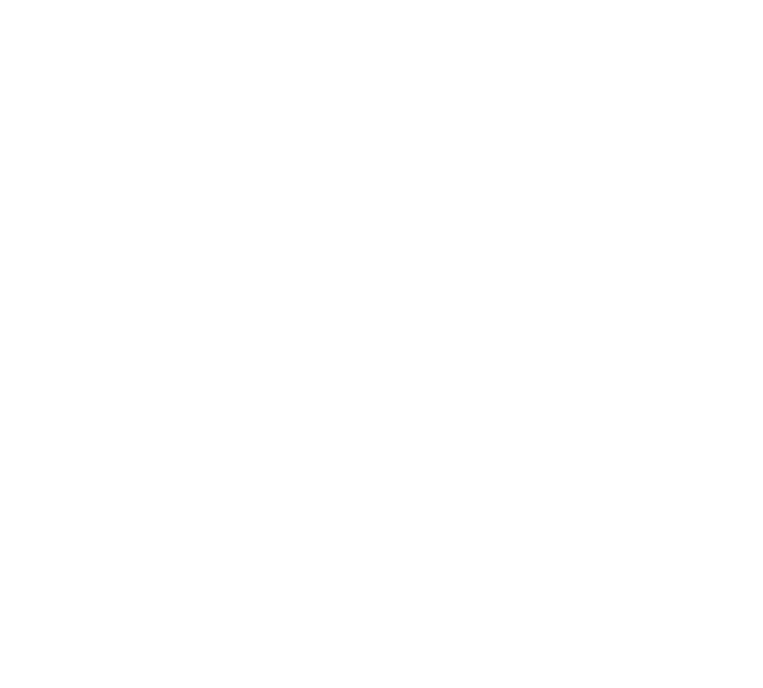
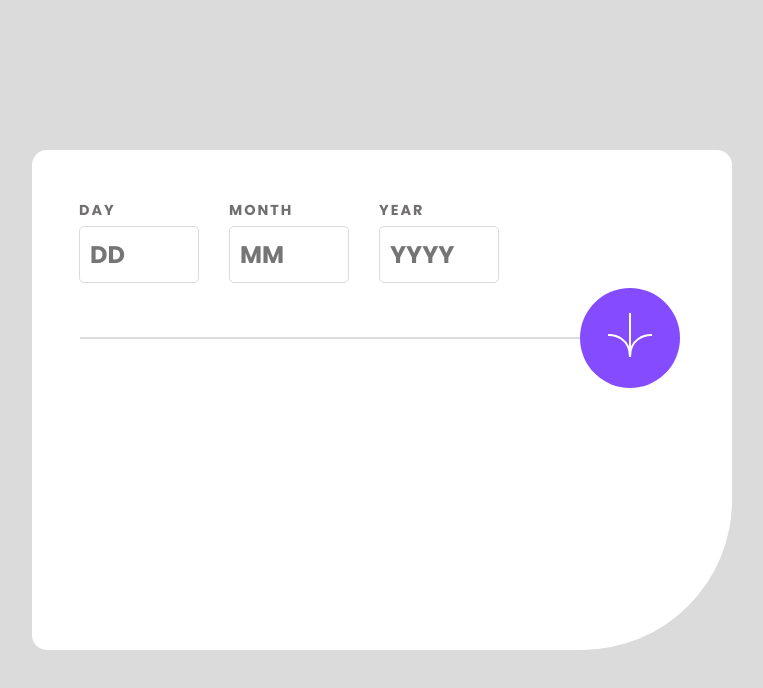
Before and after one commit to delfigica/age-calculator-react-app, a Next.js app: page / in a window 1280 px wide. Shown: the top 688 px of the page, without its empty margins (258-1021 px from the left). Built offline with nearby package versions, Linux system fonts and the light colour scheme.

Commit message:
form logic and desing

```diff
--- /dev/null
+++ b/src/components/Form.js
@@ -0,0 +1,205 @@
+import Image from "next/image";
+import React, { useState } from "react";
+
+import arrow from "../../public/images/icon-arrow.svg";
+export const Form = () => {
+  const [dataForm, setDataForm] = useState({
+    day: "",
+    month: "",
+    year: "",
+  });
+
+  const [errors, setErrors] = useState({
+    day: "",
+    month: "",
+    year: "",
+  });
+
+  const handleChange = (e) => {
+    const value = e.target.value;
+    const isValid = /^[0-9]*$/.test(value);
+    if (isValid) {
+      setDataForm((prev) => {
+        return {
+          ...prev,
+          [e.target.name]: value,
+        };
+      });
+      setErrors({
+        day: "",
+        month: "",
+        year: "",
+      });
+    }
+  };
+
+  const handleSubmit = (e) => {
+    e.preventDefault();
+    const thirtyDaysMonths = ["04", "06", "09", "11", "4", "6", "9"];
+    const thirtyOneDaysMonths = [
+      "01",
+      "03",
+      "05",
+      "07",
+      "08",
+      "10",
+      "12",
+      "1",
+      "3",
+      "5",
+      "7",
+      "8",
+    ];
+    const february = ["02", "2"];
+
+    const isValid = /^(0[1-9]|1[0-2])\/(0[1-9]|1\d|2\d|3[01])\/\d{4}$/;
+
+    const today = new Date();
+    const date = new Date(dataForm.year, dataForm.month - 1, dataForm.day);
+
+    if (
+      isValid.test(`${dataForm.month}/${dataForm.day}/${dataForm.year}`) &&
+      today > date
+    ) {
+      console.log("is correct");
+    } else {
+      if (
+        dataForm.day === "" ||
+        dataForm.month === "" ||
+        dataForm.year === ""
+      ) {
+        if (dataForm.day === "") {
+          setErrors((prev) => {
+            return {
+              ...prev,
+              day: "This field is required",
+            };
+          });
+        }
+        if (dataForm.month === "") {
+          setErrors((prev) => {
+            return {
+              ...prev,
+              month: "This field is required",
+            };
+          });
+        }
+        if (dataForm.day === "") {
+          setErrors((prev) => {
+            return {
+              ...prev,
+              year: "This field is required",
+            };
+          });
+        }
+      } else if (
+        !isValid.test(`${dataForm.month}/${dataForm.day}/${dataForm.year}`)
+      ) {
+        console.log("it is a invalid day")
+        if (dataForm.month > 12) {
+          setErrors((prev) => {
+            return {
+              ...prev,
+              month: "Must be a valid month",
+            };
+          });
+        }
+        if (
+          (thirtyDaysMonths.includes(dataForm.month) &&
+            !/^(0?[1-9]|1\d|2\d|30)$/.test(dataForm.day)) ||
+          (thirtyOneDaysMonths.includes(dataForm.month) &&
+            !/^(0?[1-9]|1\d|2\d|3[01])$/.test(dataForm.day)) ||
+          (february.includes(dataForm.month) &&
+            !/^(0?[1-9]|1\d|2[0-8])$/.test(day)) ||
+          dataForm.day > '31'
+        ) {
+          setErrors((prev) => {
+            return {
+              ...prev,
+              day: "Must be a valid day",
+            };
+          });
+        }
+        if (dataForm.year > "2023") {
+          setErrors((prev) => {
+            return {
+              ...prev,
+              year: "Must be in the past",
+            };
+          });
+        }
+      } else if (today < date) {
+        setErrors((prev) => {
+          return {
+            ...prev,
+            year: "Must be in the past",
+          };
+        });
+      }
+    }
+  };
+
+  return (
+    <form onSubmit={handleSubmit}>
+      <div className="form-container">
+        <div
+          className={
+            errors.day === ""
+              ? "input-container"
+              : "input-error input-container"
+          }
+        >
+          <p>DAY</p>
+          <input
+            type="text"
+            placeholder="DD"
+            value={dataForm.day}
+            name="day"
+            onChange={handleChange}
+          />
+          {errors.day !== "" && <span>{errors.day}</span>}
+        </div>
+        <div
+          className={
+            errors.month === ""
+              ? "input-container"
+              : "input-error input-container"
+          }
+        >
+          <p>MONTH</p>
+          <input
+            type="text"
+            placeholder="MM"
+            value={dataForm.month}
+            name="month"
+            onChange={handleChange}
+          />
+          {errors.month !== "" && <span>{errors.month}</span>}
+        </div>
+        <div
+          className={
+            errors.year === ""
+              ? "input-container"
+              : "input-error input-container"
+          }
+        >
+          <p>YEAR</p>
+          <input
+            type="text"
+            placeholder="YYYY"
+            name="year"
+            value={dataForm.year}
+            onChange={handleChange}
+          />
+          {errors.year !== "" && <span>{errors.year}</span>}
+        </div>
+      </div>
+      <div className="btn-submit-container">
+        <hr />
+        <button type="submit">
+          <Image src={arrow} />
+        </button>
+      </div>
+    </form>
+  );
+};
--- a/src/pages/index.js
+++ b/src/pages/index.js
@@ -1,9 +1,10 @@
-import Head from 'next/head'
-import Image from 'next/image'
-import { Inter } from 'next/font/google'
-import styles from '@/styles/Home.module.css'
+import Head from "next/head";
+import Image from "next/image";
+import { Inter } from "next/font/google";
+import styles from "@/styles/Home.module.css";
+import { Form } from "@/components/Form";
 
-const inter = Inter({ subsets: ['latin'] })
+const inter = Inter({ subsets: ["latin"] });
 
 export default function Home() {
   return (
@@ -14,7 +15,11 @@
         <meta name="viewport" content="width=device-width, initial-scale=1" />
         <link rel="icon" href="/favicon.ico" />
       </Head>
-
+      <div className="container">
+        <div className="card">
+          <Form />
+        </div>
+      </div>
     </>
-  )
+  );
 }
--- a/src/styles/globals.css
+++ b/src/styles/globals.css
@@ -1,9 +1,100 @@
+@import url("https://fonts.googleapis.com/css2?family=Poppins:ital,wght@0,700;1,400;1,800&display=swap");
+
 * {
   padding: 0;
   margin: 0;
   box-sizing: border-box;
+  font-family: "Poppins", sans-serif;
 }
 
 img {
   width: 100%;
 }
+
+.container {
+  background-color: hsl(0, 0%, 86%);
+  display: flex;
+  align-items: center;
+  justify-content: center;
+  height: 100vh;
+}
+
+.card {
+  background-color: white;
+  width: 700px;
+  height: 500px;
+  border-radius: 15px 15px 150px 15px;
+}
+form {
+  margin-top: 50px;
+}
+.form-container {
+  display: flex;
+  padding: 0 2em;
+}
+
+.input-container {
+  margin: 0px 15px;
+}
+
+.input-container p {
+  color: hsl(0, 1%, 44%);
+  font-size: 0.9em;
+  letter-spacing: 2px;
+  font-weight: 700;
+}
+
+.input-container input {
+  width: 120px;
+  padding: 10px 10px;
+  font-size: 1.5em;
+  margin: 5px 0px;
+  border-radius: 5px;
+  border: 1px solid hsl(0, 0%, 86%);
+  font-weight: 700;
+}
+
+.input-container input:active,
+.input-container input:focus {
+  border: 1px solid hsl(259, 100%, 65%);
+}
+
+img {
+  width: 100%;
+}
+
+.btn-submit-container {
+  display: flex;
+  align-items: center;
+  padding: 0 3em;
+}
+
+.btn-submit-container hr {
+  width: 500px;
+  border: 1px solid hsl(0, 0%, 86%);
+}
+
+.btn-submit-container button {
+  height: 100px;
+  width: 100px;
+  border-style: none;
+  border-radius: 50%;
+  background-color: hsl(259, 100%, 65%);
+  cursor: pointer;
+}
+
+.input-error p {
+  color: hsl(0, 100%, 67%);
+}
+
+.input-error input {
+  border: 1px solid hsl(0, 100%, 67%);
+}
+
+.input-error span {
+  color: hsl(0, 100%, 67%);
+  display: block;
+  font-weight: 400;
+  font-size: .8em;
+  font-style: italic;
+}
```
Also changed, not shown: public/images/favicon-32x32.png (added), public/images/icon-arrow.svg (added).
